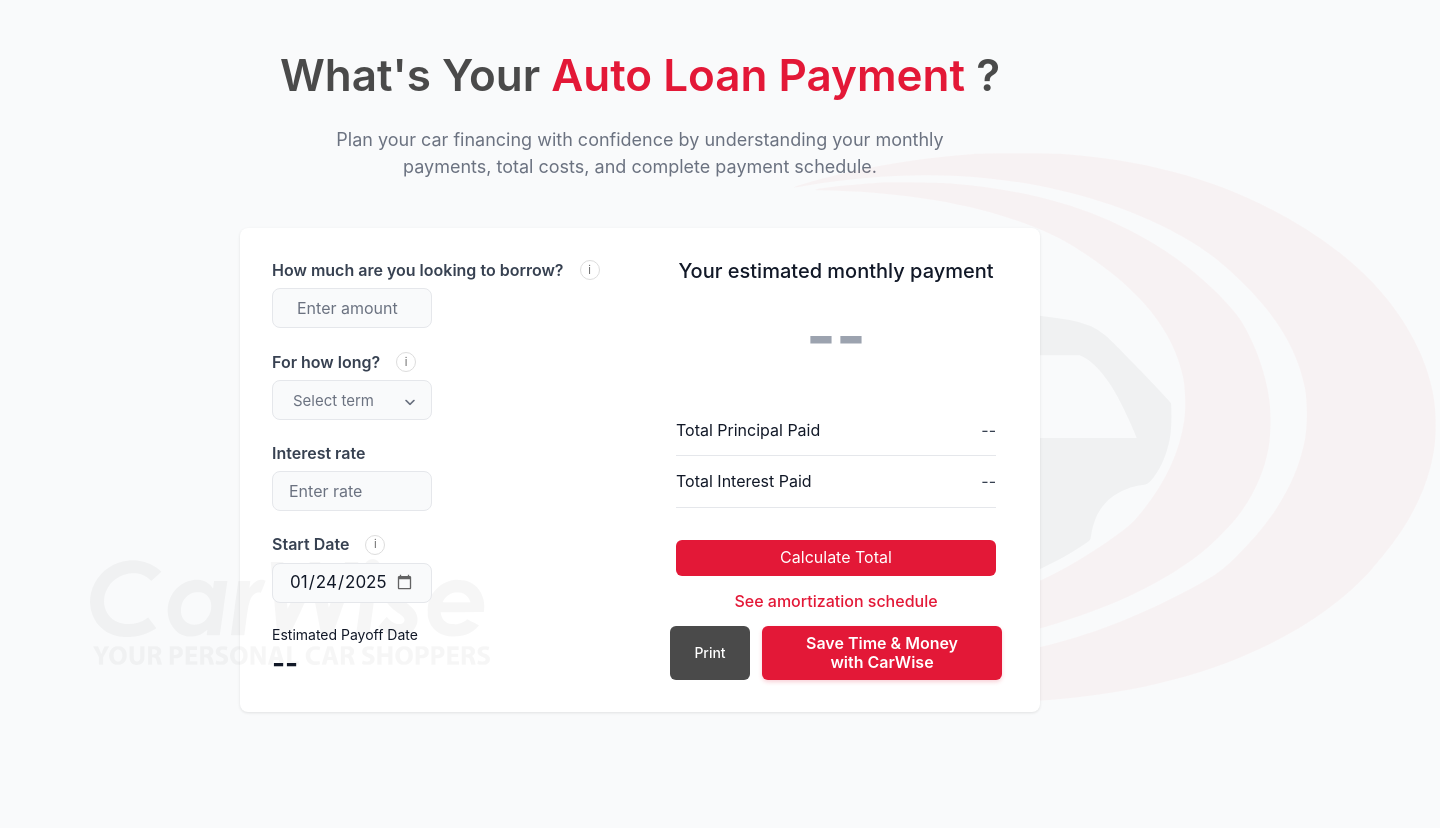
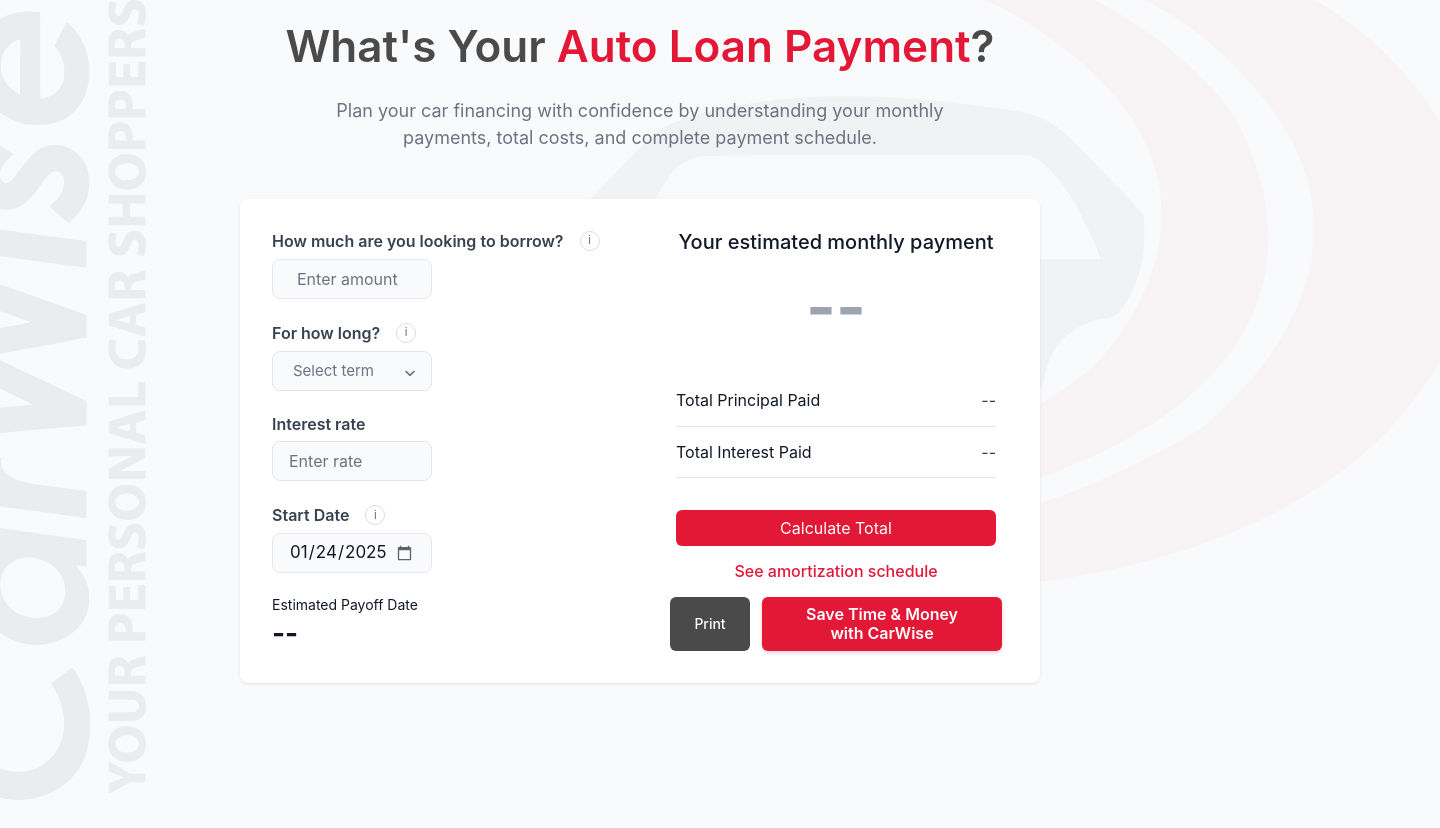
Before and after one commit to eLowpez12/carwise-auto-loan-calculator, a plain HTML site: page index.html in a window 1280 px wide. Shown: the whole page, 1440 px wide, since content can reach past the window. After the commit the page ends 800 px from the top, so only its background shows below. Drawn offline with nearby package versions, Linux system fonts and the light colour scheme.

Commit message:
Update title and subtitle styling to match OTD calculator

```diff
--- a/index.html
+++ b/index.html
@@ -10,17 +10,8 @@
     <link rel="stylesheet" href="styles.css">
 </head>
 <body>
-    <div class="calculator-title">
-        <h1>
-            <span class="text-dark">What's Your</span>
-            <span class="text-red">Auto Loan Payment</span>
-            <span class="text-dark">?</span>
-        </h1>
-        <p class="subtitle">
-            Plan your car financing with confidence by understanding your monthly payments, total costs, and complete payment schedule.
-        </p>
-    </div>
-    <!-- Add wrapper div around calculator -->
+    <h1 class="main-title">What's Your <span class="highlight-text">Auto Loan Payment</span>?</h1>
+    <p class="subtitle">Plan your car financing with confidence by understanding your monthly payments, total costs, and complete payment schedule.</p>
     <div class="calculator-wrapper">
         <div class="calculator-container">
             <!-- Left Column - Inputs -->
@@ -118,9 +109,9 @@
                     <a href="#" class="amortization-link">See amortization schedule</a>
                     <div class="calculator-actions">
                         <button class="print-button">Print</button>
-                        <button class="cta-button">
+                        <a href="https://www.carwisela.com/contact" class="cta-button" target="_blank">
                             Save Time & Money<br>with CarWise
-                        </button>
+                        </a>
                     </div>
                 </div>
             </div>
--- a/styles.css
+++ b/styles.css
@@ -7,33 +7,27 @@
     --shadow-color: rgba(0, 0, 0, 0.1);
 }
 
-.calculator-title {
+.main-title {
     text-align: center;
-    max-width: 800px;
-    margin: 0 auto 48px;
-}
-
-.calculator-title h1 {
     font-size: 44px;
     font-weight: 600;
-    margin-bottom: 24px;
+    margin: 0 auto 24px;
     line-height: 1.2;
-}
-
-.calculator-title .text-dark {
+    max-width: 800px;
     color: #4A4A4A;
 }
 
-.calculator-title .text-red {
+.main-title .highlight-text {
     color: #E31837;
 }
 
-.calculator-title .subtitle {
+.subtitle {
+    text-align: center;
     font-size: 18px;
     line-height: 1.5;
     color: #6B7280;
     max-width: 700px;
-    margin: 0 auto;
+    margin: 0 auto 48px;
 }
 
 * {
@@ -60,31 +54,28 @@
 
 .calculator-wrapper::before {
     content: '';
-    position: absolute;
-    top: -200px;
-    right: -400px;
-    width: 800px;
-    height: 800px;
-    background-image: url('car-wise-car.svg');
-    background-size: contain;
-    background-repeat: no-repeat;
-    background-position: center;
+    position: fixed;
+    right: -200px;
+    top: -100px;
+    width: 1000px;
+    height: 1000px;
+    background: url('car-wise-car.svg') no-repeat right top / 1000px;
     opacity: 0.03;
+    z-index: -1;
     pointer-events: none;
 }
 
-.calculator-wrapper::after {
+body::before {
     content: '';
-    position: absolute;
-    left: -150px;
-    bottom: -100px;
-    width: 400px;
-    height: 400px;
-    background-image: url('left-car-wise-watermark.svg');
-    background-size: contain;
-    background-repeat: no-repeat;
-    background-position: center;
-    opacity: 0.03;
+    position: fixed;
+    left: calc(50% - 1000px);
+    top: 50%;
+    width: 800px;
+    height: 2000px;
+    background: url('Left-car-wise-watermark.svg') no-repeat center center / contain;
+    transform: translateY(-50%) rotate(-90deg);
+    opacity: 0.06;
+    z-index: -1;
     pointer-events: none;
 }
 
@@ -584,19 +575,21 @@
 }
 
 .cta-button {
+    display: inline-block;  /* Add this to make the button work as a link */
     background-color: #E31837;
     color: white;
     border: none;
-    padding: 8px 32px;   /* Slightly reduce vertical padding */
+    padding: 8px 32px;
     border-radius: 6px;
-    font-weight: 600;   /* Back to original weight */
-    font-size: 16px;    /* Back to original size */
+    font-weight: 600;
+    font-size: 16px;
     cursor: pointer;
     transition: all 0.2s ease;
     box-shadow: 0 2px 4px rgba(227, 24, 55, 0.2);
-    min-width: 240px;   /* Keep existing width */
-    white-space: normal;  /* Allow text to wrap */
-    line-height: 1.2;    /* Adjust line spacing */
+    min-width: 240px;
+    white-space: normal;
+    line-height: 1.2;
+    text-decoration: none;  /* Remove underline from link */
 }
 
 .cta-button:hover {
```
